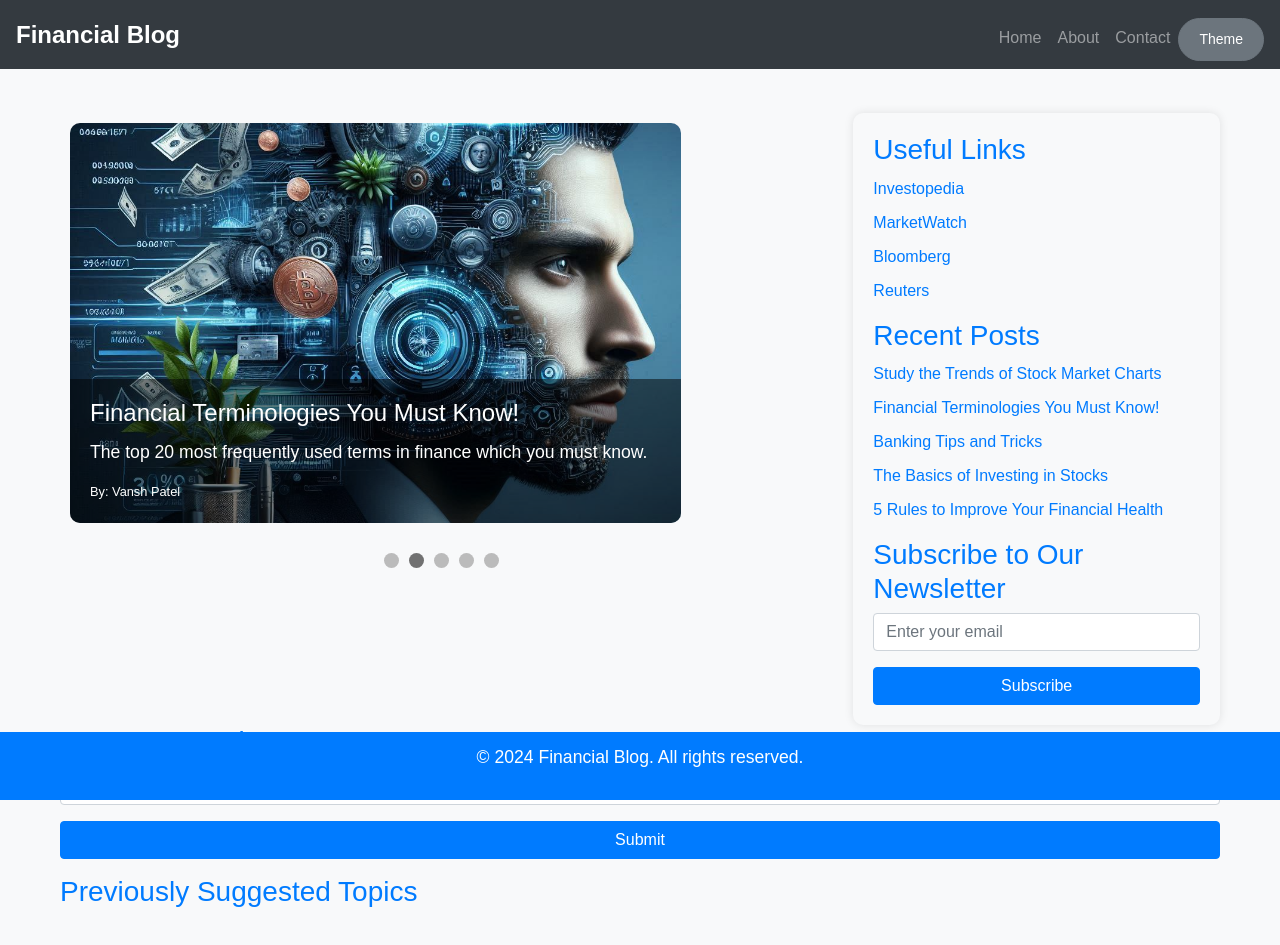
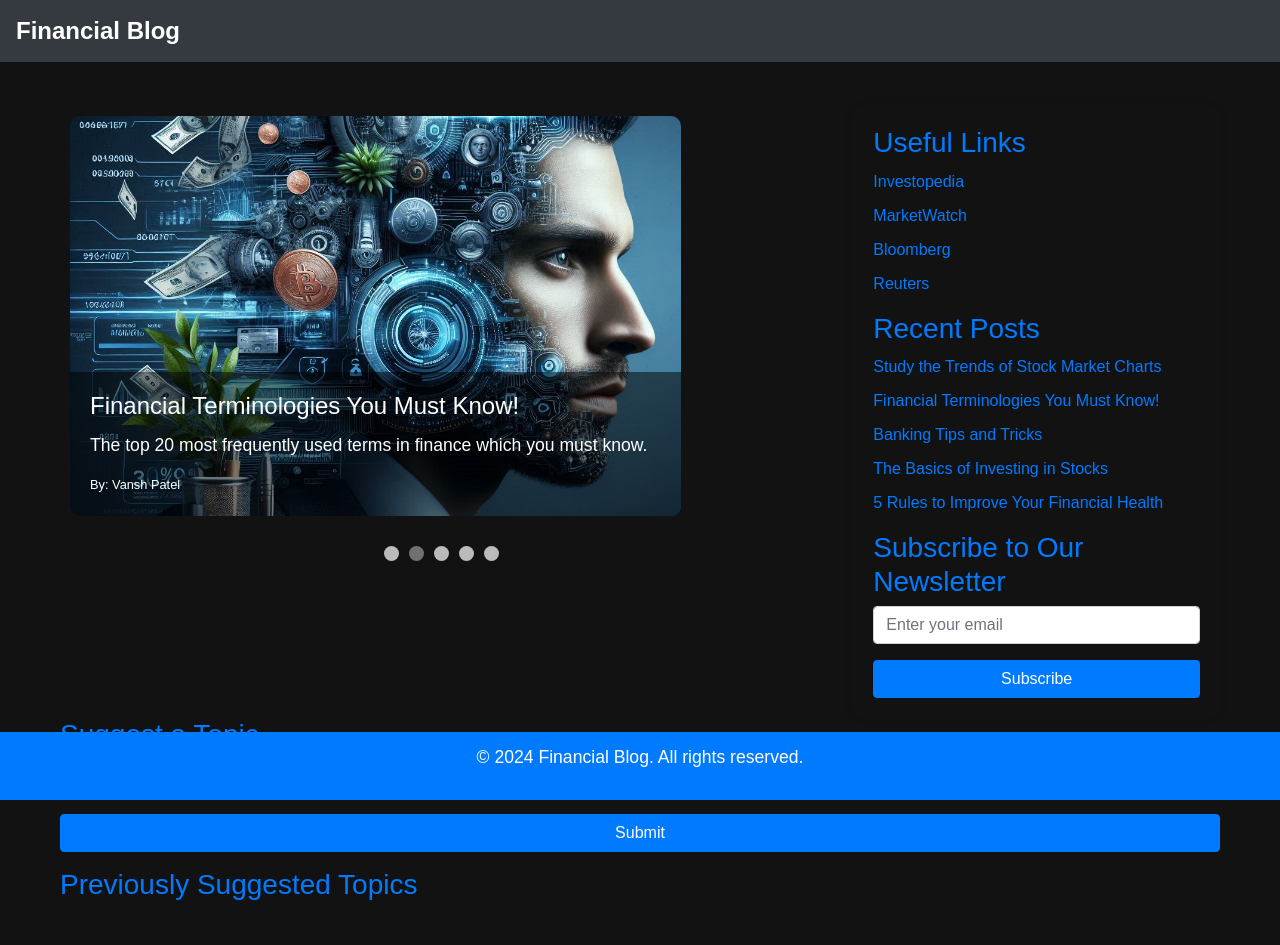
Before and after one commit to THE-DEEPDAS/blogs-section, a plain HTML site: page index.html in a window 1280 px wide. Drawn offline with nearby package versions, Linux system fonts and the light colour scheme.

Commit message:
remove toggle link

```diff
--- a/index.html
+++ b/index.html
@@ -9,28 +9,7 @@
 </head>
 <body>
     <nav class="navbar navbar-expand-lg navbar-dark bg-dark">
-        <a class="navbar-brand" href="#">Financial Blog</a>
-        <button class="navbar-toggler" type="button" data-toggle="collapse" data-target="#navbarNav" aria-controls="navbarNav" aria-expanded="false" aria-label="Toggle navigation">
-            <span class="navbar-toggler-icon"></span>
-        </button>
-        <div class="collapse navbar-collapse" id="navbarNav">
-            <ul class="navbar-nav ml-auto">
-                <li class="nav-item">
-                    <a class="nav-link" href="/finance website/index.html">Home</a>
-                </li>
-                <li class="nav-item">
-                    <a class="nav-link" href="#">About</a>
-                </li>
-                <li class="nav-item">
-                    <a class="nav-link" href="#">Contact</a>
-                </li>
-                <li class="nav-item">
-                    <div class="theme-toggle-container">
-                        <button class="btn btn-secondary theme-toggle-btn" onclick="toggleTheme()">Theme</button>
-                    </div>
-                </li>
-            </ul>
-        </div>
+        <a class="navbar-brand" href="#" >Financial Blog</a>
     </nav>
 
     <div class="container mt-4">
--- a/styles.css
+++ b/styles.css
@@ -2,8 +2,9 @@ body, html {
     font-family: Arial, sans-serif;
     margin: 0;
     padding: 0;
-    background-color: var(--background-color);
-    color: var(--color);
+    background-color: #121212;
+    color: #ffffff
+    transparent;
 }
 
 body:not(.darktheme){
@@ -114,7 +115,7 @@ body:not(.darktheme){
 }
 
 .sidebar {
-    background: var(--background-color);
+    background: #121212;
     padding: 20px;
     border-radius: 10px;
     box-shadow: 0 0 10px rgba(0, 0, 0, 0.1);
@@ -177,7 +178,7 @@ body.darktheme .btn-primary:hover {
 .full-blog-container {
     max-width: 800px; /* Limit content width */
     padding: 20px;
-    background-color: var(--background-color);/* White background*/
+    background-color: #121212;/* White background*/
     box-shadow: 0 0 10px rgba(0, 0, 0, 0.1); /* Light shadow */
     border-radius: 10px; /* Rounded corners */
 
```
